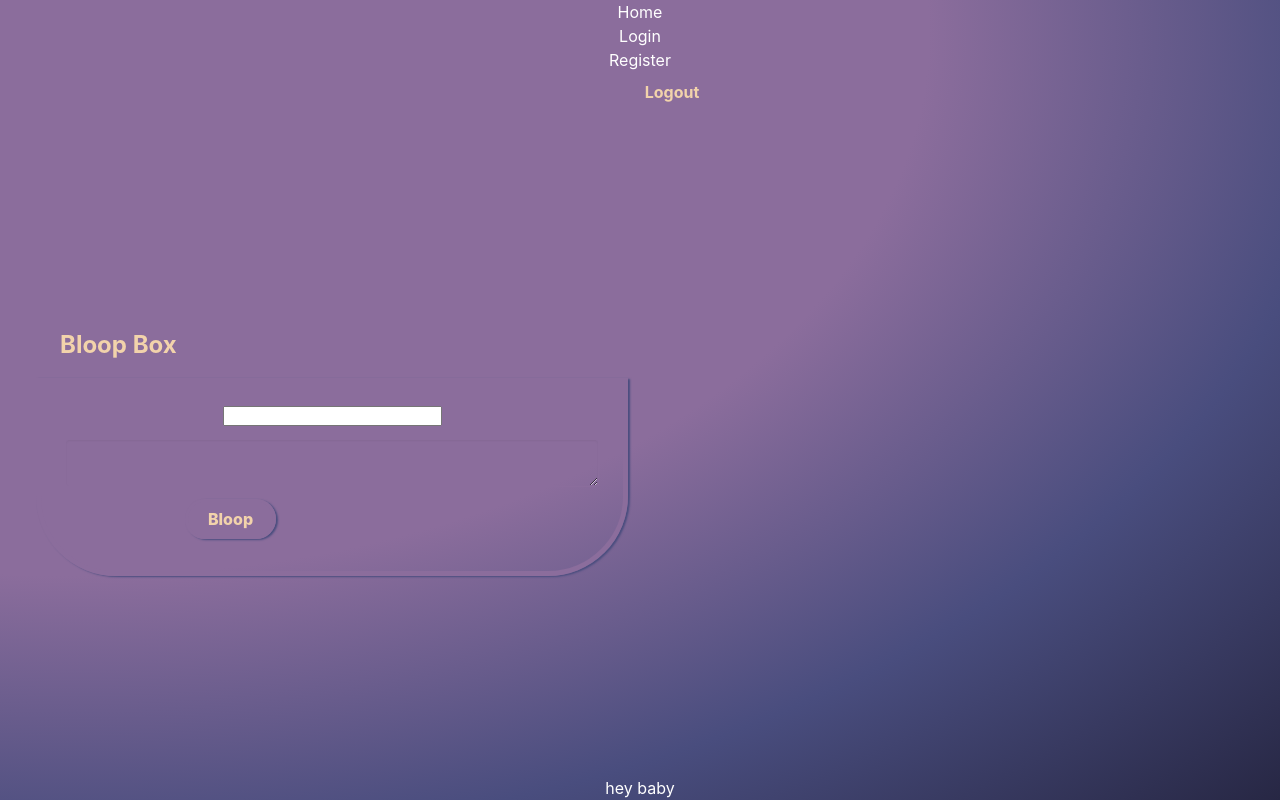
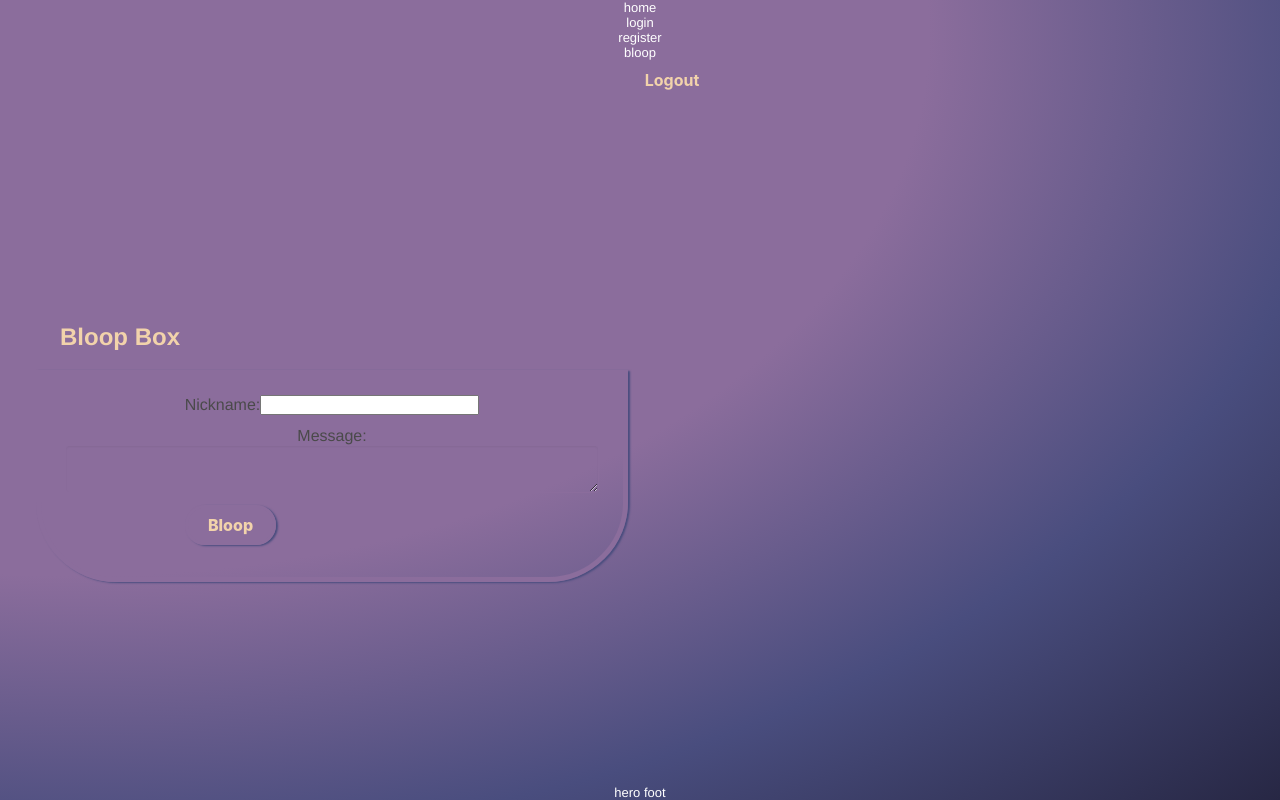
Before and after one commit to baezus/bloop-build, a React (Create React App) app in the folder client/: page /bloop in a window 1280 px wide. Built offline with nearby package versions, Linux system fonts and the light colour scheme.

Commit message:
More slight adjustments.

```diff
--- a/client/src/App.js
+++ b/client/src/App.js
@@ -19,7 +19,7 @@ function App() {
           { routes }
         </div>
         <div className="hero-foot">
-          <p>hey baby</p>
+          <p>hero foot</p>
         </div>
 
       </section>
--- a/client/src/components/Bloop.js
+++ b/client/src/components/Bloop.js
@@ -1,9 +1,8 @@
-import React, { useContext } from 'react';
+import React, { useEffect, useContext } from 'react';
 import '../styles/bloopbox.scss';
 import io from 'socket.io-client';
 import { UserContext } from '../recoil/UserState';
 const socket = io.connect('http://localhost:2737');
-
 
 class Bloop extends React.Component {
 
@@ -61,6 +60,7 @@ class Bloop extends React.Component {
 
         <div className="field">
           <div className="control">
+            Nickname:
             <input
             className="nickname"
             type="text"
@@ -73,6 +73,7 @@ class Bloop extends React.Component {
         </div>
         <div className="field">
           <div className="control">
+            Message:
           <textarea
             className="textarea is-small is-size-6"
             id="bloopinPut"
--- a/client/src/components/Navbar.js
+++ b/client/src/components/Navbar.js
@@ -1,6 +1,7 @@
 import React, { useContext } from 'react';
 import { Link } from 'react-router-dom';
 import { UserContext } from '../recoil/UserState';
+import '../styles/bloop.scss';
 
 function Navbar() {
 
@@ -15,13 +16,16 @@ function Navbar() {
     <nav>
       <ul>
         <li className="navLi">
-          <Link to="/">Home</Link>
+          <Link to="/">home</Link>
         </li>
         <li className="navLi">
-          <Link to="/login">Login</Link>
+          <Link to="/login">login</Link>
         </li>
         <li className="navLi">
-          <Link to="/register">Register</Link>
+          <Link to="/register">register</Link>
+        </li>
+        <li className="navLi">
+          <Link to="/bloop">bloop</Link>
         </li>
         <button className="button" value="Logout" onClick={logout}>
           Logout</button>
```
Also changed, not shown: 1 other file (tests, documents, lock files or other folders).
